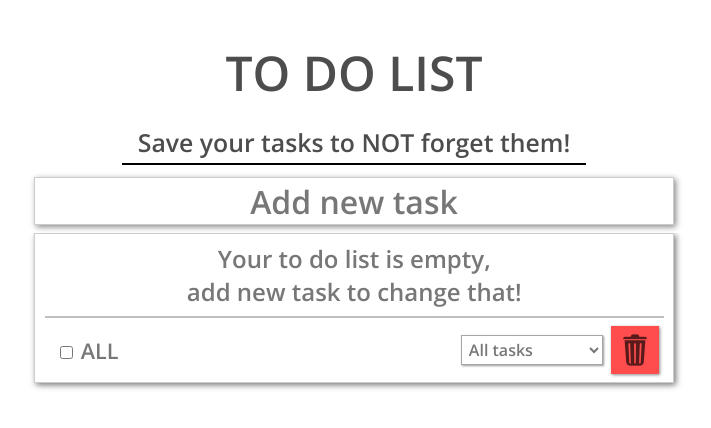
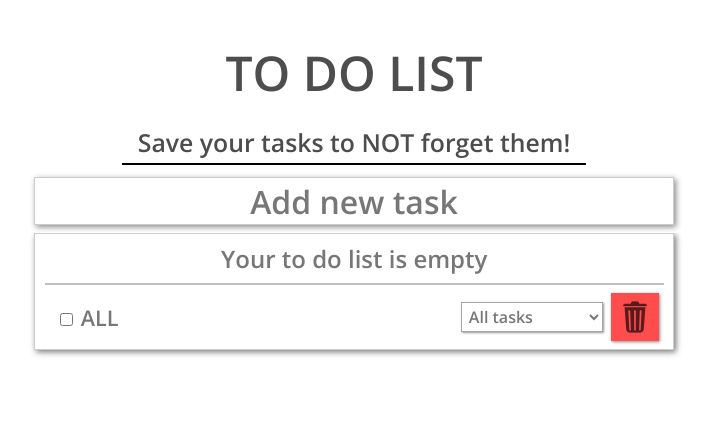
Before and after one commit to Marcin-Migdal/to-do-list, a React (Create React App) app: page / in a window 1280 px wide. Shown: the top 428 px of the page, without its empty margins (286-997 px from the left). Built offline with nearby package versions, Linux system fonts and the light colour scheme.

Commit message:
text change

```diff
--- a/src/components/TaskList/TaskList.js
+++ b/src/components/TaskList/TaskList.js
@@ -69,7 +69,7 @@ export default function TaskList({ isFormVisible }) {
     if (sortType === 'completed') {
       text = "You haven't completed any tasks yet";
     } else {
-      text = <>Your to do list is empty, <br /> add new task to change that!</>;
+      text = "Your to do list is empty";
     }
 
     return <p className={styles.taskNotyficationText}>{text}</p>
```
